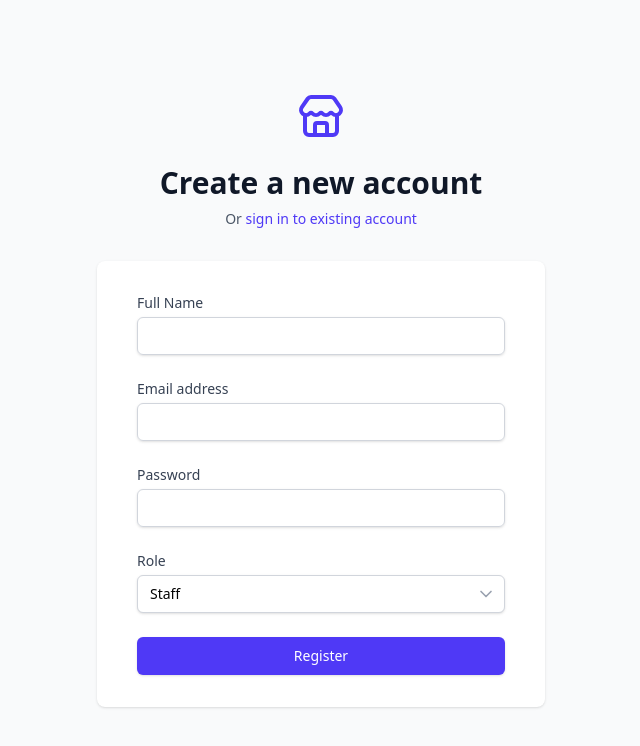
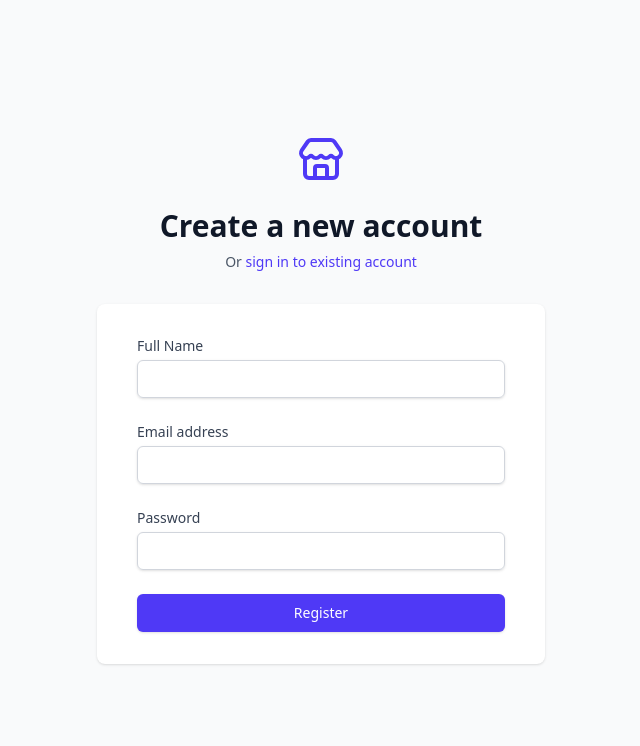
Before and after one commit to ParthChauhan09/HalwaiPro, a React (Vite) app in the folder frontend/: page /register in a window 1280 px wide. Shown: the top 746 px of the page, without its empty margins (319-959 px from the left). Built offline with nearby package versions, Linux system fonts and the light colour scheme.

Commit message:
fix: remove admin routes and added admin credentials to documentaion for testing

```diff
--- a/frontend/src/pages/Register.jsx
+++ b/frontend/src/pages/Register.jsx
@@ -1,29 +1,22 @@
 import { useState } from 'react';
 import { Link, useNavigate } from 'react-router-dom';
-import { Store, ChevronDown, Loader2 } from 'lucide-react';
+import { Store, Loader2 } from 'lucide-react';
 import { useAuth } from '../context/AuthContext';
 
 const Register = () => {
     const [name, setName] = useState('');
     const [email, setEmail] = useState('');
     const [password, setPassword] = useState('');
-    const [role, setRole] = useState('staff');
-    const [isRoleOpen, setIsRoleOpen] = useState(false);
     const [isSubmitting, setIsSubmitting] = useState(false);
 
     const { register } = useAuth();
     const navigate = useNavigate();
 
-    const roles = [
-        { id: 'staff', name: 'Staff' },
-        { id: 'admin', name: 'Admin' }
-    ];
-
     const handleSubmit = async (e) => {
         e.preventDefault();
         setIsSubmitting(true);
         try {
-            const { success } = await register({ name, email, password, role });
+            const { success } = await register({ name, email, password });
             if (success) {
                 navigate('/');
             }
@@ -108,44 +101,7 @@ const Register = () => {
                             </div>
                         </div>
 
-                        <div>
-                            <label htmlFor="role" className="block text-sm font-medium text-gray-700">
-                                Role
-                            </label>
-                            <div className="mt-1 relative">
-                                <button
-                                    type="button"
-                                    className="relative w-full bg-white border border-gray-300 rounded-md shadow-sm pl-3 pr-10 py-2 text-left cursor-default focus:outline-none focus:ring-1 focus:ring-indigo-500 focus:border-indigo-500 sm:text-sm"
-                                    onClick={() => setIsRoleOpen(!isRoleOpen)}
-                                >
-                                    <span className="block truncate">{roles.find(r => r.id === role)?.name}</span>
-                                    <span className="absolute inset-y-0 right-0 flex items-center pr-2 pointer-events-none">
-                                        <ChevronDown className="h-5 w-5 text-gray-400" aria-hidden="true" />
-                                    </span>
-                                </button>
 
-                                {isRoleOpen && (
-                                    <ul className="absolute z-10 mt-1 w-full bg-white shadow-lg max-h-60 rounded-md py-1 text-base ring-1 ring-black ring-opacity-5 overflow-auto focus:outline-none sm:text-sm">
-                                        {roles.map((option) => (
-                                            <li
-                                                key={option.id}
-                                                className={`${role === option.id ? 'text-white bg-indigo-600' : 'text-gray-900'
-                                                    } cursor-default select-none relative py-2 pl-3 pr-9 hover:bg-indigo-600 hover:text-white`}
-                                                onClick={() => {
-                                                    setRole(option.id);
-                                                    setIsRoleOpen(false);
-                                                }}
-                                            >
-                                                <span className={`block truncate ${role === option.id ? 'font-semibold' : 'font-normal'}`}>
-                                                    {option.name}
-                                                </span>
-                                            </li>
-                                        ))}
-                                    </ul>
-                                )}
-                                <input type="hidden" name="role" value={role} />
-                            </div>
-                        </div>
 
                         <div>
                             <button
```
Also changed, not shown: 2 other files (tests, documents, lock files or other folders).
